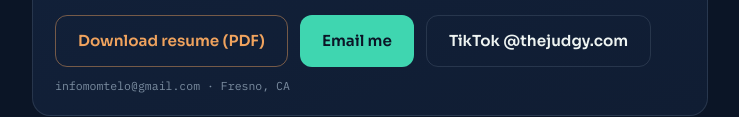
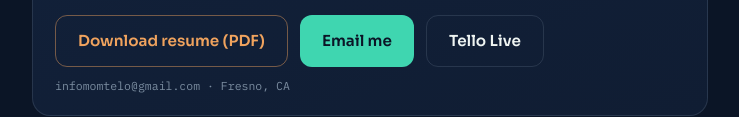
Before and after one commit to infomomtelo-sketch/INTERVIEW-V5, a plain HTML site: page index.html in a window 1280 px wide. Shown: the part 3859-3976 px from the top of the page, without its empty margins (270-1009 px from the left). Drawn offline with Linux system fonts and the light colour scheme.

Commit message:
Replace TikTok @thejudgy.com link with Tello Live

```diff
--- a/index.html
+++ b/index.html
@@ -431,7 +431,7 @@
       <div class="hero-actions" style="margin-top:18px">
         <a class="btn btn-amber" href="Eli_Cristobal.pdf" download>Download resume (PDF)</a>
         <a class="btn btn-primary" href="mailto:infomomtelo@gmail.com">Email me</a>
-        <a class="btn btn-ghost" href="https://www.tiktok.com/@thejudgy.com" target="_blank" rel="noopener">TikTok @thejudgy.com</a>
+        <a class="btn btn-ghost" href="https://tello.live" target="_blank" rel="noopener">Tello Live</a>
       </div>
       <span class="domain">infomomtelo@gmail.com · Fresno, CA</span>
     </div>
```
